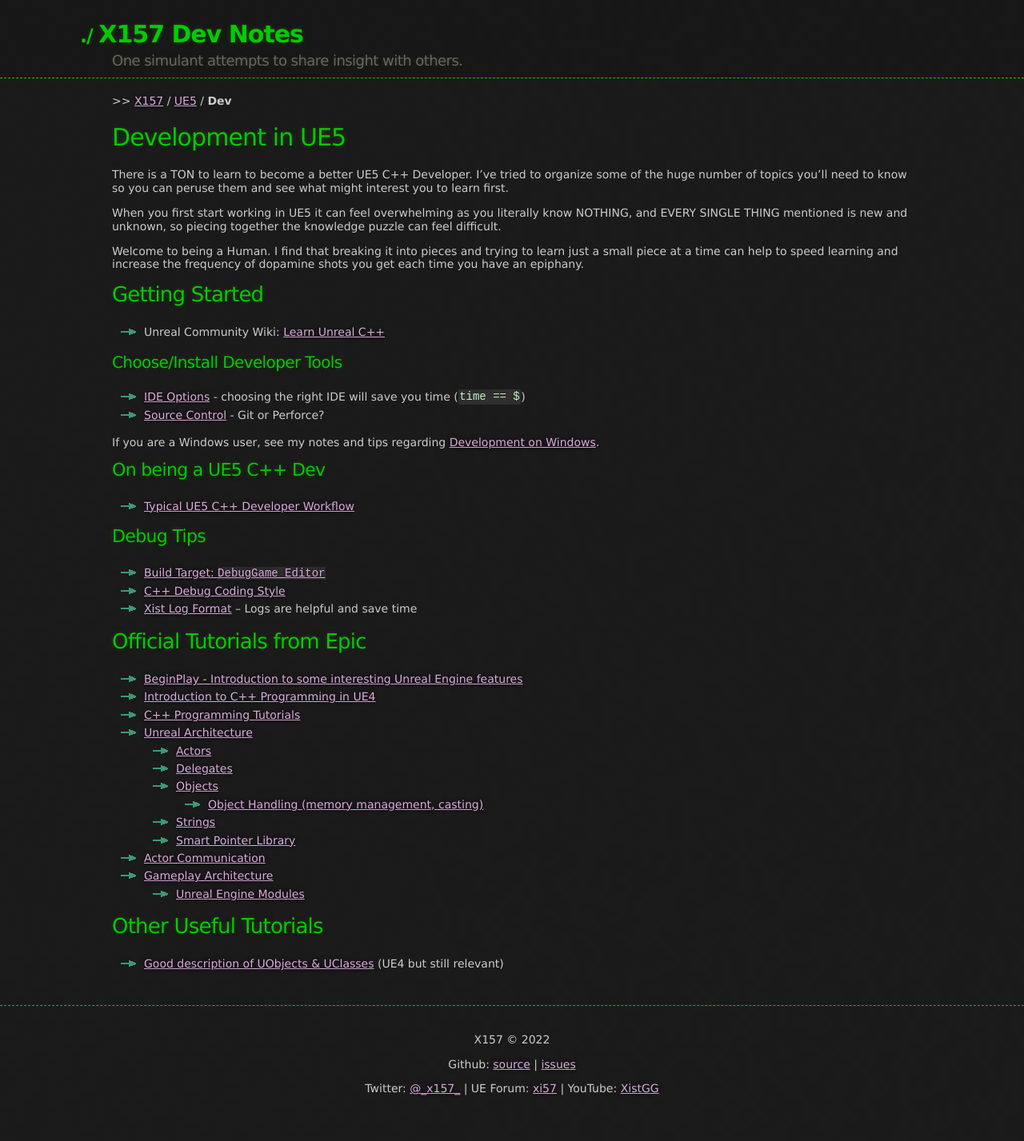
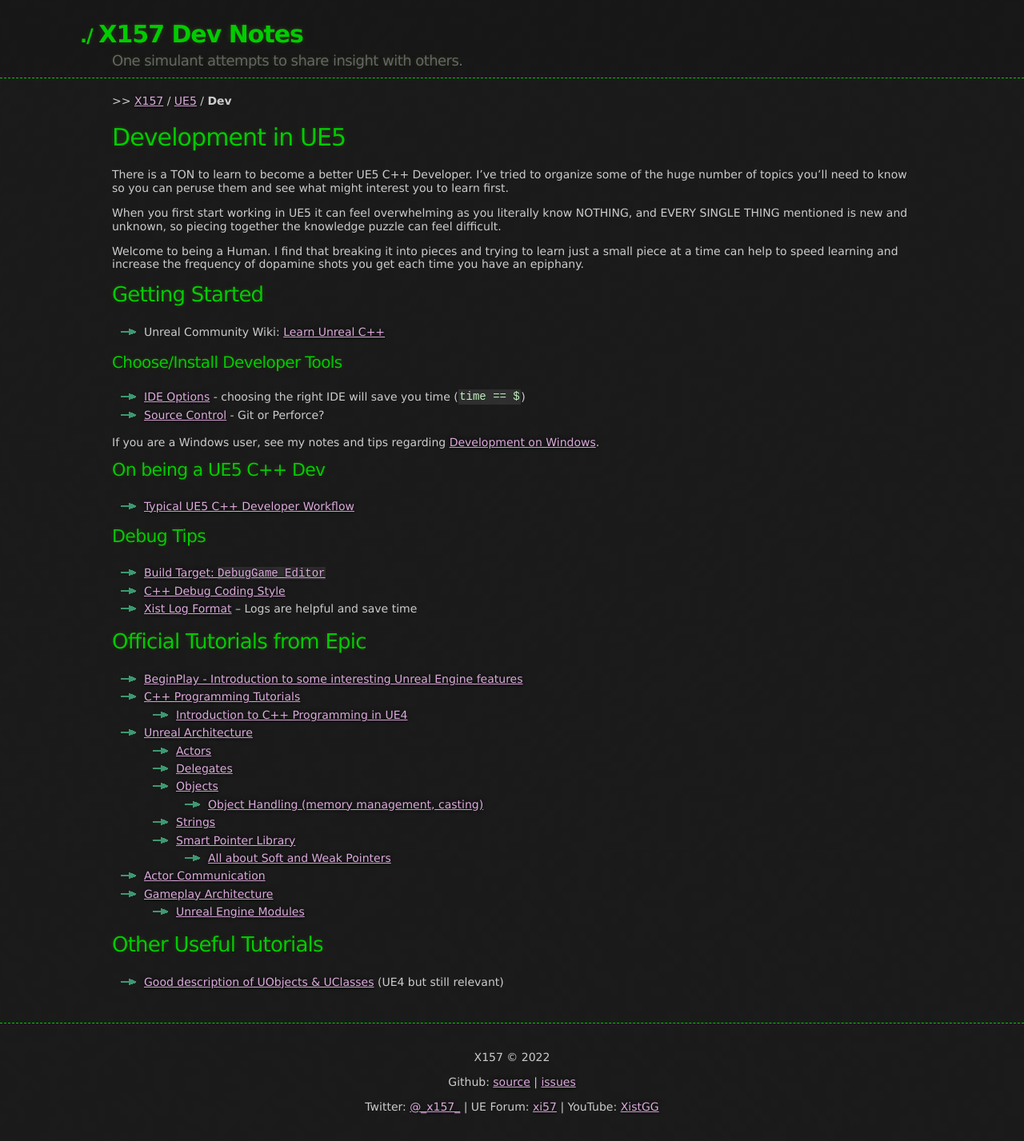
Before and after one commit to x157/x157.github.io, a Jekyll site: the page built from UE5/Dev/index.md, in a window 1280 px wide. Shown: the whole page at 80% size. Built offline with Jekyll 4.4.1, drawn with Linux system fonts in a browser that asks for light colours; before the commit the page ends 1404 px from its top, so only the background shows below that.

Commit message:
Add Soft&Weak Pointer tutorial

```diff
--- a/UE5/Dev/index.md
+++ b/UE5/Dev/index.md
@@ -49,8 +49,8 @@
 ## Official Tutorials from Epic
 
 - [BeginPlay - Introduction to some interesting Unreal Engine features](https://dev.epicgames.com/community/learning/paths/0w/unreal-engine-beginplay)
-- [Introduction to C++ Programming in UE4](https://docs.unrealengine.com/4.27/en-US/ProgrammingAndScripting/ProgrammingWithCPP/IntroductionToCPP/)
 - [C++ Programming Tutorials](https://docs.unrealengine.com/4.27/en-US/ProgrammingAndScripting/ProgrammingWithCPP/CPPTutorials/)
+  - [Introduction to C++ Programming in UE4](https://docs.unrealengine.com/4.27/en-US/ProgrammingAndScripting/ProgrammingWithCPP/IntroductionToCPP/)
 - [Unreal Architecture](https://docs.unrealengine.com/4.27/en-US/ProgrammingAndScripting/ProgrammingWithCPP/UnrealArchitecture/)
   - [Actors](https://docs.unrealengine.com/4.27/en-US/ProgrammingAndScripting/ProgrammingWithCPP/UnrealArchitecture/Actors/)
   - [Delegates](https://docs.unrealengine.com/4.27/en-US/ProgrammingAndScripting/ProgrammingWithCPP/UnrealArchitecture/Delegates/)
@@ -58,6 +58,7 @@
       - [Object Handling (memory management, casting)](https://docs.unrealengine.com/4.27/en-US/ProgrammingAndScripting/ProgrammingWithCPP/UnrealArchitecture/Objects/Optimizations/)
   - [Strings](https://docs.unrealengine.com/4.27/en-US/ProgrammingAndScripting/ProgrammingWithCPP/UnrealArchitecture/StringHandling/)
   - [Smart Pointer Library](https://docs.unrealengine.com/4.27/en-US/ProgrammingAndScripting/ProgrammingWithCPP/UnrealArchitecture/SmartPointerLibrary/)
+    - [All about Soft and Weak Pointers](https://dev.epicgames.com/community/learning/tutorials/kx/all-about-soft-and-weak-pointers)
 - [Actor Communication](https://docs.unrealengine.com/4.27/en-US/ProgrammingAndScripting/ActorCommunication/)
 - [Gameplay Architecture](https://docs.unrealengine.com/5.0/en-US/programming-with-cpp-in-unreal-engine/)
   - [Unreal Engine Modules](https://docs.unrealengine.com/4.27/en-US/ProgrammingAndScripting/ProgrammingWithCPP/Modules/)
```
